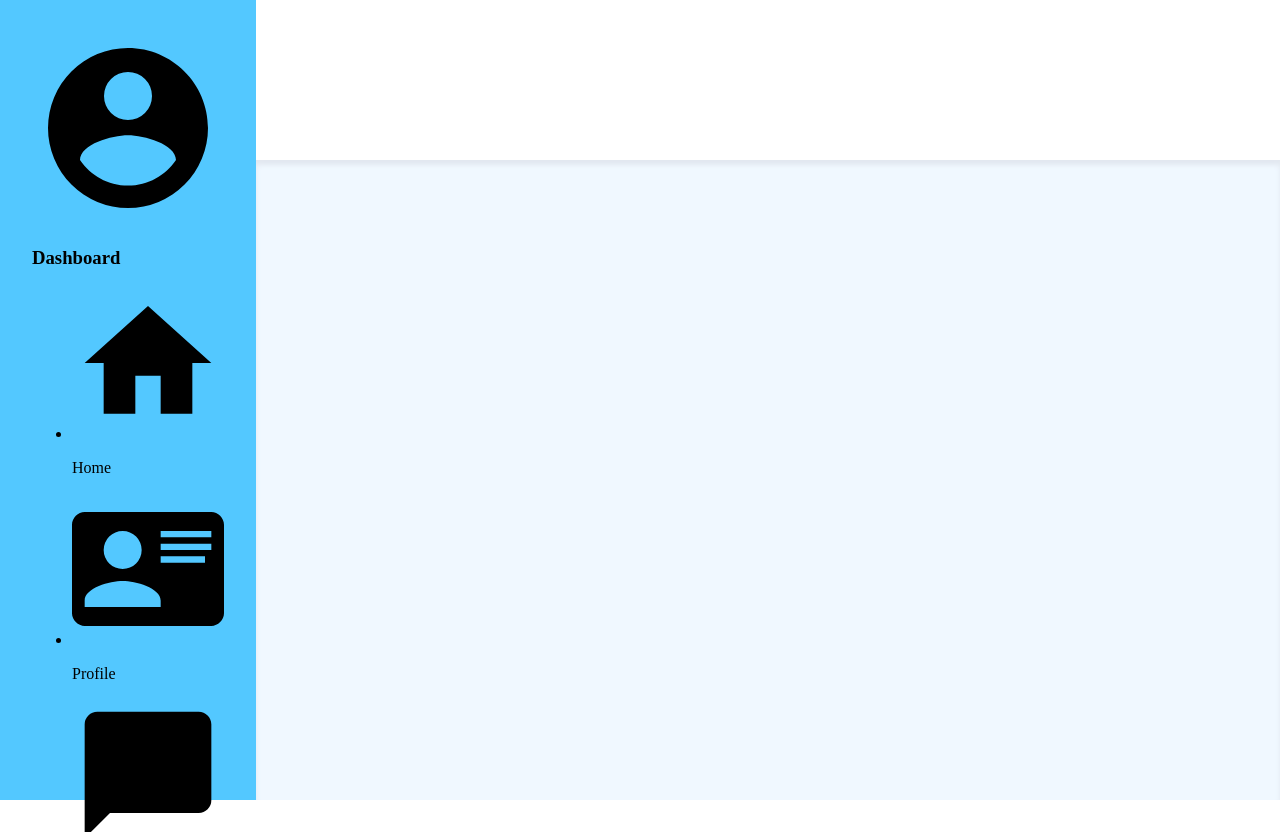
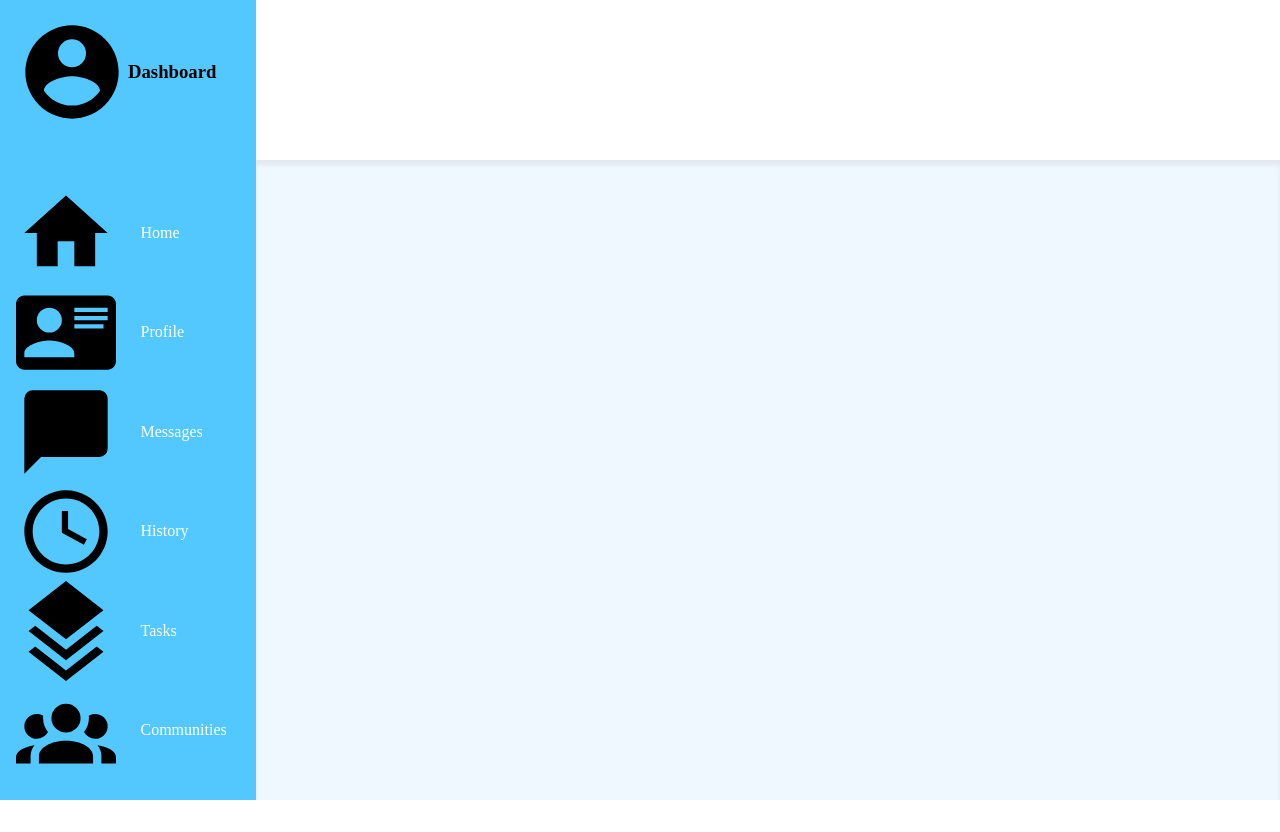
Before and after one commit to Tim-PF/Admin-Dashboard, a plain HTML site: page index.html in a window 1280 px wide. Shown: the top 832 px of the page. Drawn offline with Linux system fonts and the light colour scheme.

Commit message:
Added sidebar ul

```diff
--- a/style.css
+++ b/style.css
@@ -7,10 +7,15 @@ body {
 }
 
 .sidebar {
+    margin:0px;
+    display:grid;
     grid-column: 1 / 2;
     grid-row: 1 / 3;
     background-color:rgb(83, 200, 255);
-    padding: 2rem;
+    padding: 1rem;
+    gap:55px;
+    grid-template-columns: 1fr;
+    grid-template-rows: 1fr 2fr 1fr 3fr;
 }
 
 .header {
@@ -28,3 +33,25 @@ body {
     box-shadow: inset 0 5px 5px #e2e8f0;
     padding: 2rem;
 }
+
+.sidebar ul {
+
+    list-style-type: none;
+    margin:0;
+    padding:0;
+}
+
+.sidebar li {
+    color:white;
+    gap:25px;
+    display:grid;
+    grid-template-columns: 1fr 1fr;
+    align-items: center;
+    align-content: center;
+}
+
+.logo {
+    display:grid;
+    grid-template-columns: 1fr 1fr;
+    align-items: center;
+}
```
